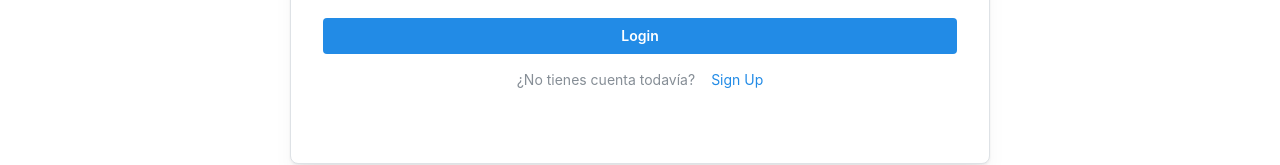
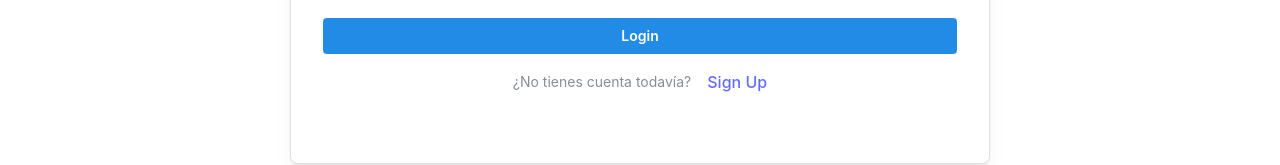
Before and after one commit to Oscarigu/mus-match-frontend, a React (Vite) app: page /login in a window 1280 px wide. Shown: the part 468-633 px from the top of the page. Built offline with nearby package versions, Linux system fonts and the light colour scheme.

Commit message:
fix: use Link instead of Anchor

```diff
--- a/src/pages/LoginPage.jsx
+++ b/src/pages/LoginPage.jsx
@@ -13,7 +13,7 @@
   Group,
   Stack,
 } from "@mantine/core";
-import { useNavigate } from "react-router-dom";
+import { Link, useNavigate } from "react-router-dom";
 
 import { AuthContext } from "../context/AuthContext";
 
@@ -115,9 +115,7 @@
           <Text size="sm" c="dimmed">
             ¿No tienes cuenta todavía?
           </Text>
-          <Anchor size="sm" href="/signup" style={{ cursor: "pointer" }}>
-            Sign Up
-          </Anchor>
+          <Link to="/signup">Sign Up</Link>
         </Group>
       </Paper>
     </div>
```
